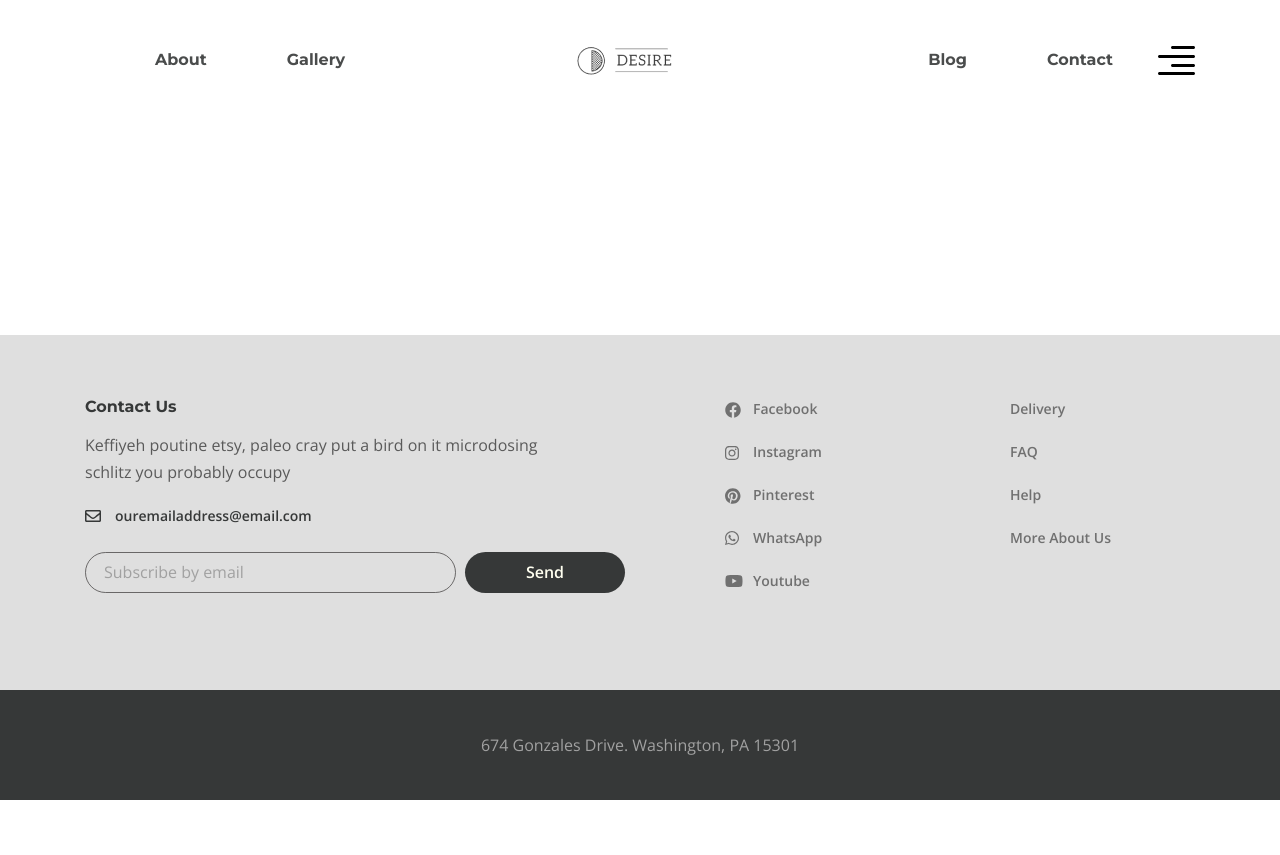
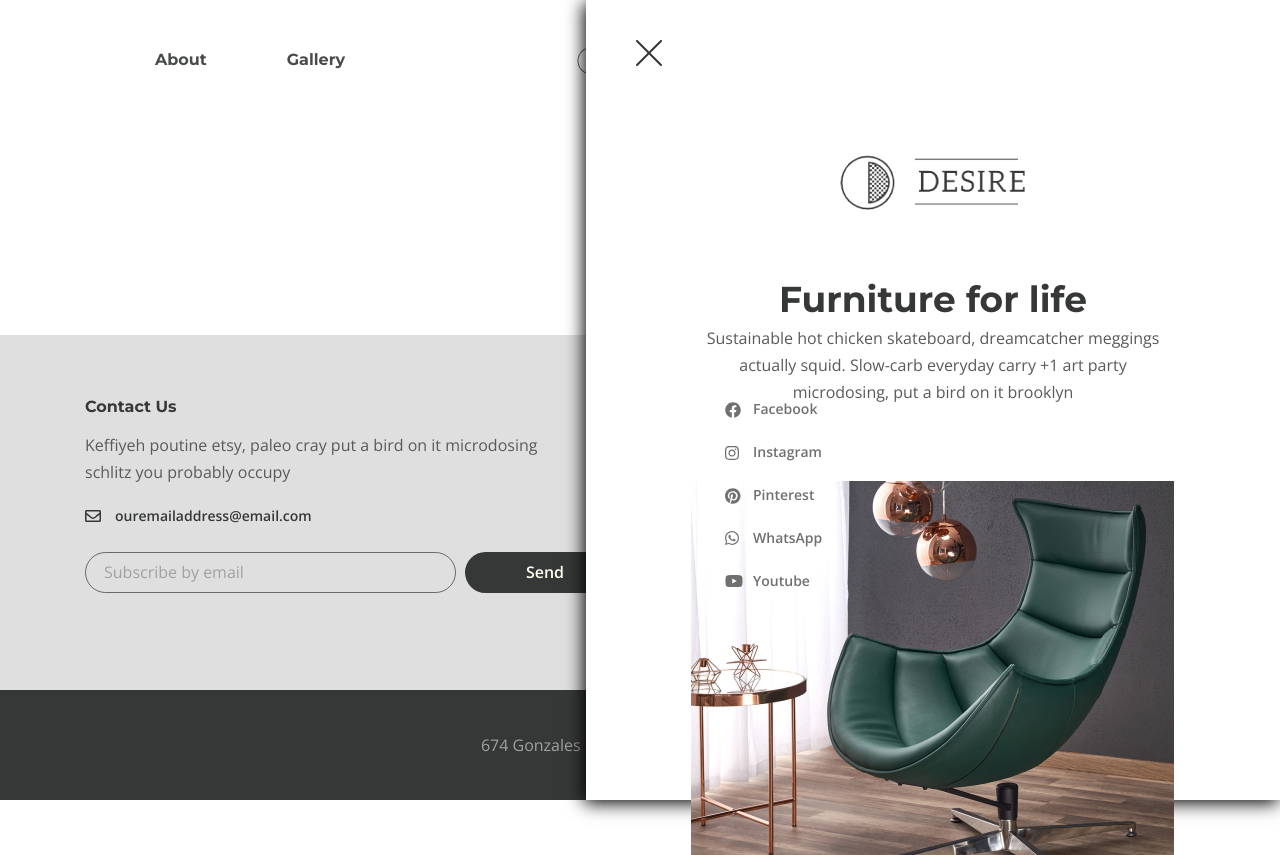
Before and after one commit to AnastasiaGer/desire, a website: page app/index.html in a window 1280 px wide. Before the commit the page ends 800 px from the top, so only its background shows below. Drawn offline with nearby package versions, Linux system fonts and the light colour scheme; files that its build step writes are made by us from their sources.

Commit message:
rightside-menu 1part

```diff
--- a/app/index.html
+++ b/app/index.html
@@ -6,7 +6,8 @@
   <meta name="viewport" content="width=device-width, initial-scale=1.0">
   <title>Document</title>
   <link rel="preconnect" href="https://fonts.gstatic.com">
-<link href="https://fonts.googleapis.com/css2?family=Montserrat:wght@700&family=Open+Sans:wght@400;600&display=swap" rel="stylesheet">
+  <link href="https://fonts.googleapis.com/css2?family=Montserrat:wght@700&family=Open+Sans:wght@400;600&display=swap"
+    rel="stylesheet">
   <link rel="stylesheet" href="css/style.min.css">
 </head>
 
@@ -42,6 +43,21 @@
           <button class="header__btn">
             <img src="images/icon-menu.svg" alt="">
           </button>
+
+          <div class="rightside-menu rightside-menu--close">
+            <button class="rightside-menu__close">
+              <img src="images/close.svg" alt="">
+            </button>
+            <div class="rightside-menu__content">
+              <a href="#" class="rightside-menu__logo">
+                <img src="images/logo-big.png" alt="big logo">
+              </a>
+              <h4 class="rightside-menu__title">Furniture for life</h4>
+              <p class="rightside-menu__text">Sustainable hot chicken skateboard, dreamcatcher meggings actually squid.
+                Slow-carb everyday carry +1 art party microdosing, put a bird on it brooklyn</p>
+              <img class="rightside-menu__images" src="images/rightside-img.jpg" alt="">
+            </div>
+          </div>
         </div>
       </div>
     </header>
@@ -78,7 +94,7 @@
                 <a href="#" class="footer__social-link footer__social-link--pinterest">Pinterest</a>
               </li>
               <li class="footer__social-item">
-                <a href="#" class="footer__social-link footer__social-link--whatsapp" >WhatsApp</a>
+                <a href="#" class="footer__social-link footer__social-link--whatsapp">WhatsApp</a>
               </li>
               <li class="footer__social-item">
                 <a href="#" class="footer__social-link footer__social-link--youtube">Youtube</a>
@@ -115,8 +131,8 @@
   </div>
 
 
-
-  <script src="js/main.min.js"></script>
+  <script src="https://ajax.googleapis.com/ajax/libs/jquery/3.4.1/jquery.min.js"></script>
+  <script src="js/main.js"></script>
 </body>
 
 </html>
--- a/app/js/main.js
+++ b/app/js/main.js
@@ -1,3 +1,8 @@
 $(function () {
-
+  $('.header__btn').on('click', function () {
+    $('.rightside-menu').removeClass('.rightside-menu--close');
+  })
+  $('.rightside-menu__close').on('click', function () {
+    $('.rightside-menu').addClass('.rightside-menu--close');
+  })
 })
--- a/app/scss/_global.scss
+++ b/app/scss/_global.scss
@@ -9,6 +9,8 @@ body{
 	font-weight: 400;
 	font-family: 'Open Sans', sans-serif;
 	color: $default;
+	overflow-x: hidden;
+	min-height: 320px;
 }
 
 .wrapper {
--- a/app/scss/style.scss
+++ b/app/scss/style.scss
@@ -92,7 +92,8 @@
     margin-bottom: 22px;
     padding-left: 30px;
     position: relative;
-    &::before{
+
+    &::before {
       content: "";
       background-image: url('../images/mail.svg');
       width: 16px;
@@ -137,9 +138,6 @@
   }
 }
 
-.footer__social,
-.footer__menu {}
-
 .footer__social {
   width: 125px;
   margin-right: auto;
@@ -156,7 +154,8 @@
     line-height: 28px;
     color: #707070;
     position: relative;
-    &::before{
+
+    &::before {
       content: '';
       position: absolute;
       top: 3px;
@@ -164,24 +163,29 @@
       width: 16px;
       height: 16px;
     }
-    &--facebook::before{
-        background-image: url('../images/facebook.svg');
+
+    &--facebook::before {
+      background-image: url('../images/facebook.svg');
     }
-    &--instagram::before{
+
+    &--instagram::before {
       background-image: url('../images/instagram.svg');
       width: 14px;
       height: 14px;
       top: 4px;
     }
-    &--pinterest::before{
+
+    &--pinterest::before {
       background-image: url('../images/pinterest.svg');
     }
-    &--whatsapp::before{
+
+    &--whatsapp::before {
       background-image: url('../images/whatsapp.svg');
       height: 14px;
       width: 14px;
     }
-    &--youtube::before{
+
+    &--youtube::before {
       background-image: url('../images/youtube.svg');
       width: 18px;
       height: 12px;
@@ -194,8 +198,6 @@
   margin-right: 60px;
   width: 125px;
 
-  &-list {}
-
   &-item {
     margin-bottom: 15px;
   }
@@ -207,3 +209,56 @@
     color: #707070;
   }
 }
+
+.rightside-menu {
+  position: absolute;
+  right: 0;
+  top: 0;
+  bottom: 0;
+  max-width: 694px;
+  width: 100%;
+  background-color: #fff;
+  padding-top: 40px;
+
+  box-shadow: -2px 3px 17px 0 #000;
+
+  &.rightside-menu--close
+
+}
+
+.rightside-menu__close{
+  background-color: transparent;
+  border: none;
+  padding: 0;
+  cursor: pointer;
+  margin-left: 50px;
+  margin-bottom: 60px;
+}
+
+.rightside-menu__content {
+  text-align: center;
+  max-width: 485px;
+  margin: 0 auto;
+
+}
+
+.rightside-menu__logo {
+  margin-bottom: 40px;
+  display: inline-block;
+}
+
+.rightside-menu__title {
+  @extend %title-font;
+  font-size: 36px;
+  line-height: 51px;
+  text-align: center;
+  color: $black;
+}
+
+.rightside-menu__text {
+  margin-bottom: 75px;
+}
+
+.rightside-menu__images {
+  max-width: 485px;
+}
```
Also changed, not shown: app/css/style.min.css, app/images/close.svg (added), app/images/logo-big.png (added), app/images/rightside-img.jpg (added), app/js/main.min.js, dist/css/style.min.css, dist/images/close.svg (added), dist/images/facebook.svg (added), dist/images/instagram.svg (added), dist/images/logo-big.png (added), dist/images/mail.svg (added), dist/images/pinterest.svg (added), dist/images/rightside-img.jpg (added), dist/images/whatsapp.svg (added), 3 more files.
